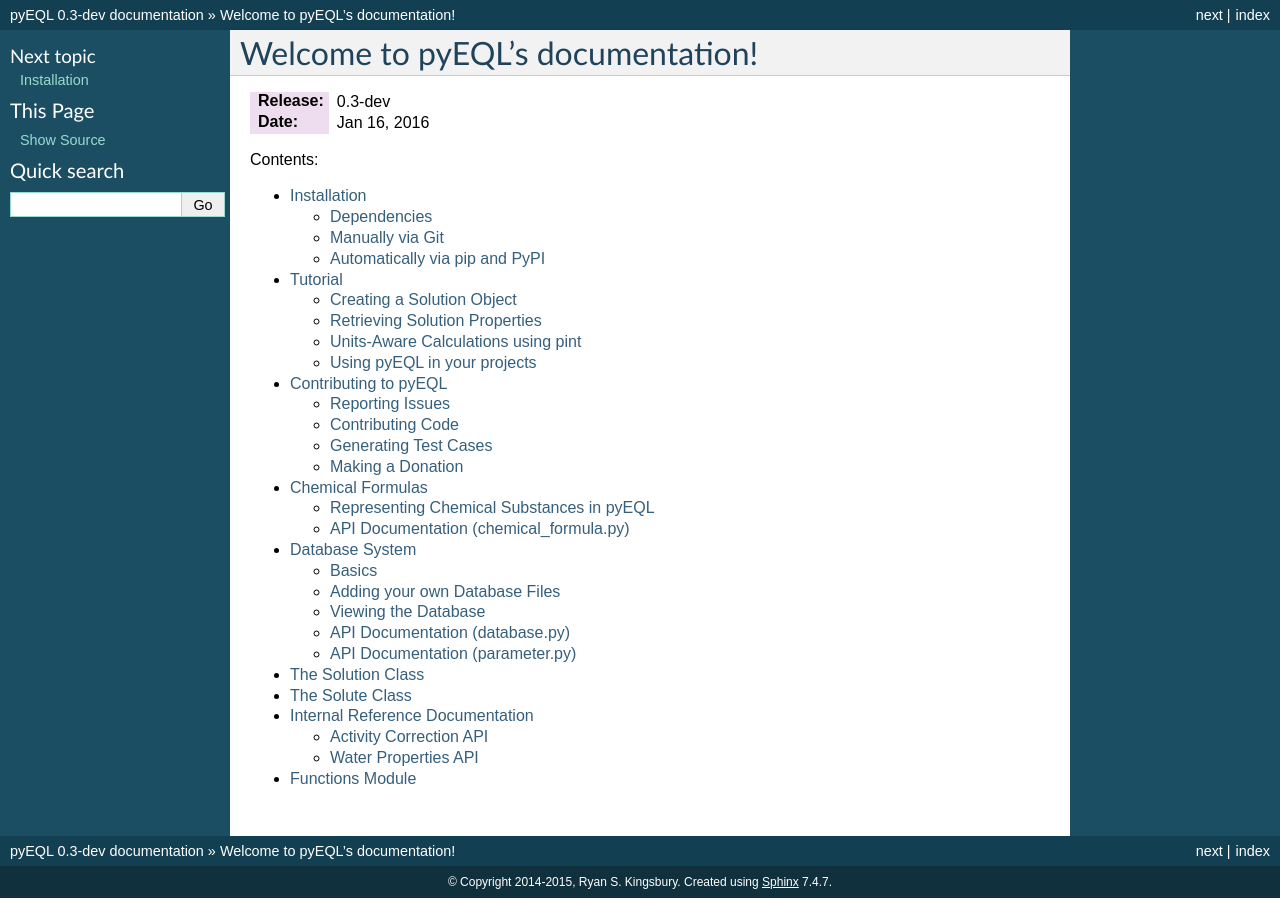
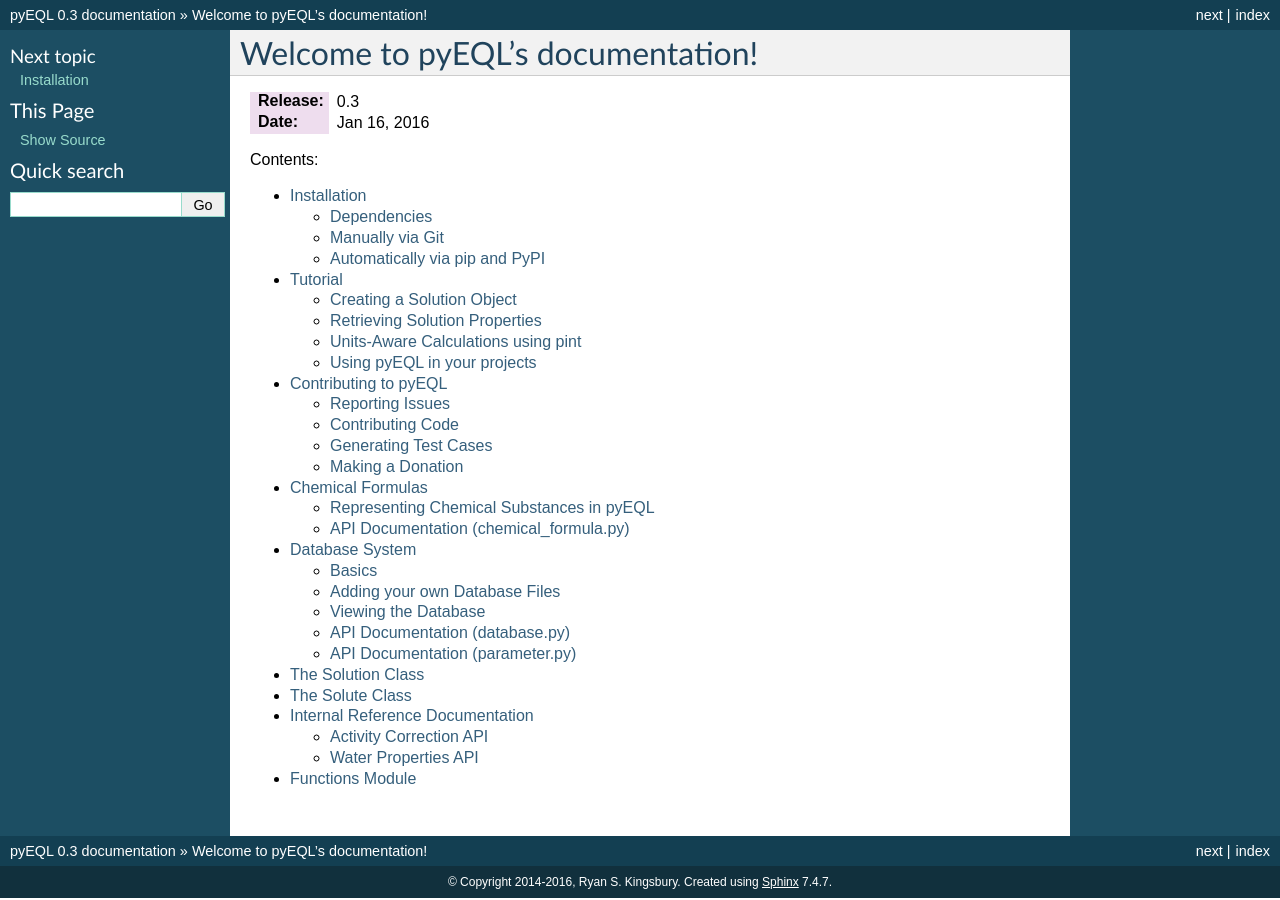
Before and after one commit to KingsburyLab/pyEQL, a Sphinx documentation site: the page built from pyEQL/docs/source/index.rst, in a window 1280 px wide. Built offline with Sphinx 7.4.7, drawn with Linux system fonts in a browser that asks for light colours.

Commit message:
bump version number

```diff
--- a/pyEQL/docs/source/conf.py
+++ b/pyEQL/docs/source/conf.py
@@ -56,7 +56,7 @@ master_doc = 'index'
 
 # General information about the project.
 project = 'pyEQL'
-copyright = '2014-2015, Ryan S. Kingsbury'
+copyright = '2014-2016, Ryan S. Kingsbury'
 
 # The version info for the project you're documenting, acts as replacement for
 # |version| and |release|, also used in various other places throughout the
@@ -65,7 +65,7 @@ copyright = '2014-2015, Ryan S. Kingsbury'
 # The short X.Y version.
 version = '0.3'
 # The full version, including alpha/beta/rc tags.
-release = '0.3-dev'
+release = '0.3'
 
 # The language for content autogenerated by Sphinx. Refer to documentation
 # for a list of supported languages.
--- a/setup.py
+++ b/setup.py
@@ -14,7 +14,7 @@ setup(
     # Versions should comply with PEP440.  For a discussion on single-sourcing
     # the version across setup.py and the project code, see
     # http://packaging.python.org/en/latest/tutorial.html#version
-    version='0.3-dev',
+    version='0.3',
 
     description='A Python library for solution chemistry',
     long_description=long_description,
```
